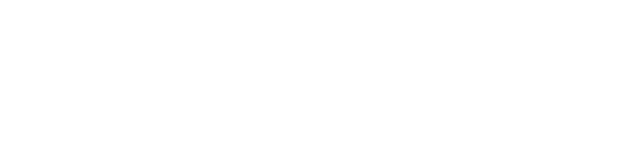
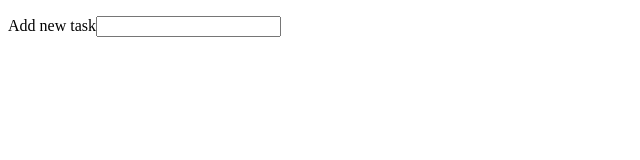
Before and after one commit to martinaliporata/vue-todolist, a plain HTML site: page index.html in a window 1280 px wide. Shown: the whole page, without its empty margins (0-640 px from the left). Drawn offline with nearby package versions, Linux system fonts and the light colour scheme.

Commit message:
Creato un input tale per cui, se scrivo un nuovo elemento, questo si aggiunge alla lista. Creata una funzione che aggiunge un task facendo un push

```diff
--- a/index.html
+++ b/index.html
@@ -7,11 +7,17 @@
 </head>
 <body>
     <div id="app">
-        <ul>
-            <li v-for="(item, index) in todoList" :key="index" :class="(item.done === true)? 'done': ''" @click="invertDone(index)">
-                {{item.name}}
-            </li>
-        </ul>
+        <div class="list">
+            <ul>
+                <li v-for="(item, index) in todoList" :key="index" :class="(item.done === true)? 'done': ''" @click="invertDone(index)">
+                    {{item.name}}
+                </li>
+            </ul>
+        </div>
+        <div class="userInput">
+            <label for="new-item">Add new task</label>
+            <input type="text" id="new-item" v-model="newTaskContent" @keyup.enter="addNewTask()">
+        </div>
     </div>
     <script src="https://unpkg.com/vue@3/dist/vue.global.js"></script>
     <script src="./js/script.js"></script>
--- a/js/script.js
+++ b/js/script.js
@@ -38,6 +38,15 @@ createApp ({
     methods: {
         invertDone : function(itemIndex){
             this.toDoList[itemIndex].done = !this.toDoList[itemIndex].done
+        } ,
+
+        addNewTask : function(){
+            const newTask = {
+                nome: newContent,
+                done: false,
+            }
+
+            this.toDoList.push(newTask)
         }
     }
 }).mount('#app')
```
